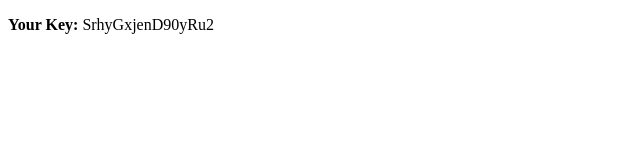
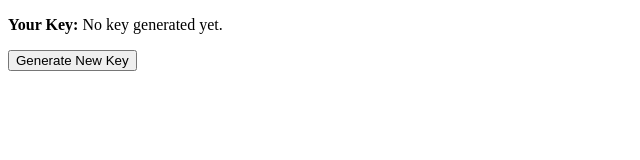
Before and after one commit to Pedro0239485y7/Key-System, a plain HTML site: page index.html in a window 1280 px wide. Shown: the whole page, without its empty margins (0-640 px from the left). Drawn offline with Linux system fonts and the light colour scheme.

Commit message:
Update index.html

```diff
--- a/index.html
+++ b/index.html
@@ -9,21 +9,34 @@
 
     <p><strong>Your Key:</strong> <span id="key">Loading key...</span></p>
 
+    <button onclick="generateKey()">Generate New Key</button>
+
     <script>
-        (function() {
-            // Set the length of the key and possible characters
+        // Generate a random key if not already generated
+        function generateKey() {
             const length = 16; // Set the length of the key
             const characters = 'ABCDEFGHIJKLMNOPQRSTUVWXYZabcdefghijklmnopqrstuvwxyz0123456789';
             let key = '';
-
-            // Generate a random key
             for (let i = 0; i < length; i++) {
                 key += characters.charAt(Math.floor(Math.random() * characters.length));
             }
 
-            // Insert the generated key into the span with id 'key'
+            // Store the key in localStorage so it persists across page refreshes
+            localStorage.setItem('generatedKey', key);
+
+            // Update the displayed key
             document.getElementById('key').innerText = key;
-        })();
+        }
+
+        // Check if a key is already stored in localStorage
+        window.onload = function() {
+            const storedKey = localStorage.getItem('generatedKey');
+            if (storedKey) {
+                document.getElementById('key').innerText = storedKey;
+            } else {
+                document.getElementById('key').innerText = "No key generated yet.";
+            }
+        };
     </script>
 
 </body>
```
